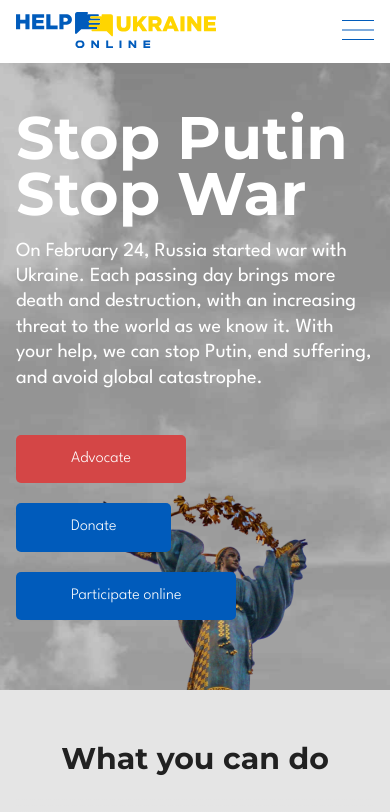
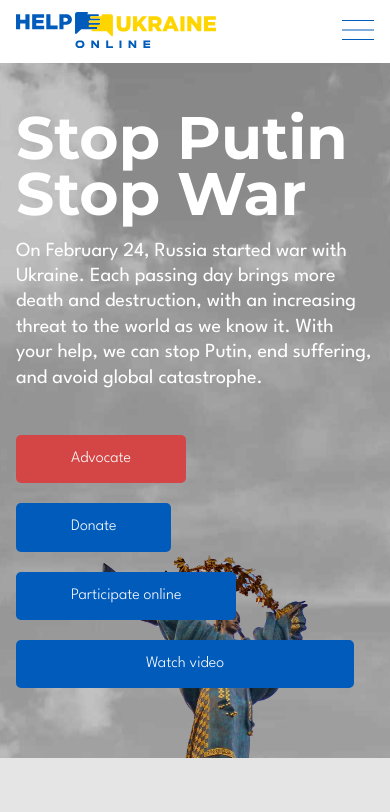
Before and after one commit to s7kind/helpukraine, a Next.js app: page / in a window 390 px wide. Shown: the top 812 px of the page. Built offline with nearby package versions, Linux system fonts and the light colour scheme.

Commit message:
video popup layout

```diff
--- a/components/Home Page/hero.js
+++ b/components/Home Page/hero.js
@@ -1,10 +1,18 @@
 import {ParallaxBanner} from "react-scroll-parallax";
 import styles from "../../styles/main-page.module.scss";
 import Link from "next/link";
-import React from "react";
-
+import {useState} from "react";
+import action from "../../styles/main-page.module.scss";
 
 export default function Hero() {
+
+    const [popup, setPopup] = useState(false);
+
+    const handlePopup = (event) => {
+        event.preventDefault();
+        setPopup(!popup)
+    }
+
     return (
         <>
             {/* HERO */}
@@ -42,11 +50,37 @@ export default function Hero() {
                                     <span>Participate online</span>
                                 </a>
                             </Link>
+                            <div className={styles.banner__videoBtn}>
+                                <a href="" onClick={(event) => handlePopup(event)} class="button button__blue"> <span>Watch video</span></a>
+                            </div>
                         </div>
 
                     </div>
                 </div>
             </ParallaxBanner>
+            <div className={`popup ${popup === true ? 'active' : ''}`} style={{zIndex: '156'}}>
+                <div className="popup__wrap">
+                    <div className="popup__close" onClick={(event) => handlePopup(event)}>
+                        <svg width="32" height="32" viewBox="0 0 32 32" fill="none" xmlns="http://www.w3.org/2000/svg">
+                            <path d="M6 6L26 26" stroke="#9E9E9E" strokeWidth="2" strokeLinecap="round"/>
+                            <path d="M26 6L6 26" stroke="#9E9E9E" strokeWidth="2" strokeLinecap="round"/>
+                        </svg>
+                    </div>
+                    <div className="popup__info">
+                        <div className={action.take__action_info}>
+                            <div className={action.take__action_info_box}>
+                                <h2 className={action.take__action_title} style={{textAlign: 'center'}}>Video</h2>
+                                <p className="popup-msg" style={{lineHeight: '1.5'}}>
+
+                                </p>
+                            </div>
+
+                        </div>
+                    </div>
+
+
+                </div>
+            </div>
             {/* END HERO */}
         </>
     )
--- a/styles/main-page.module.scss
+++ b/styles/main-page.module.scss
@@ -600,9 +600,34 @@ $League: 'League Spartan', sans-serif;
     }
   }
 }
-
+@media (max-width: 682px) {
+  .banner {
+    &__videoBtn{
+      max-width: 393px!important;
+    }
+  }
+}
+@media (max-width: 600px) {
+  .banner {
+    &__videoBtn{
+      max-width: 365px !important;
+    }
+  }
+}
 .banner {
   padding: 89px 0 100px;
+
+  &__videoBtn{
+    width:100%;
+    max-width: 660px;
+
+    a{
+      max-width: inherit;
+      margin-right: 20px!important;
+    }
+  }
+
+
 
   &__text {
     display: flex;
```
